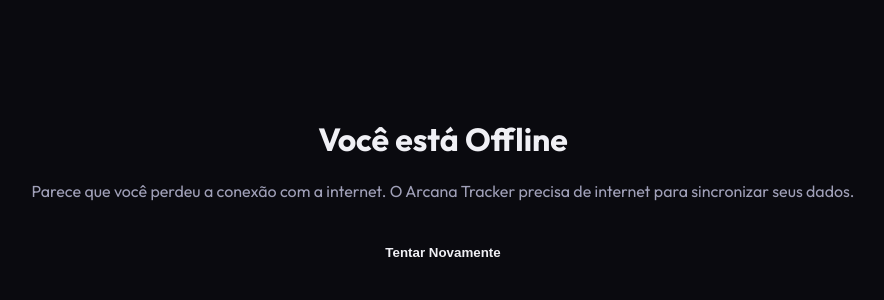
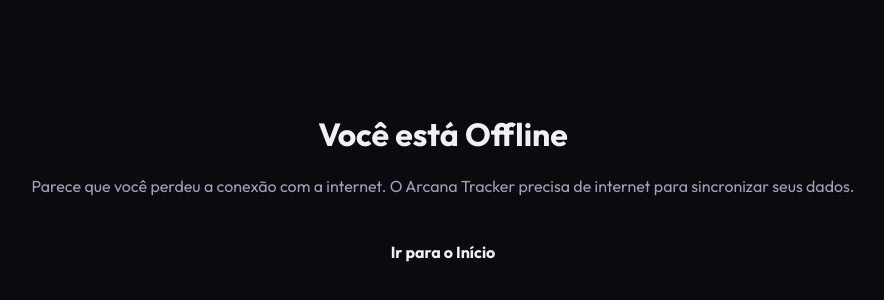
Before and after one commit to filipeaguiar/arcanatracker, a Next.js app: page /~offline in a window 1280 px wide. Shown: the part 240-540 px from the top of the page, without its empty margins (197-1081 px from the left). Built offline with nearby package versions, Linux system fonts and the light colour scheme.

Commit message:
feat: replace reload button with link to home page on offline screen

```diff
--- a/src/app/~offline/page.tsx
+++ b/src/app/~offline/page.tsx
@@ -21,8 +21,8 @@
       <p style={{ color: "var(--color-text-secondary)" }}>
         Parece que você perdeu a conexão com a internet. O Arcana Tracker precisa de internet para sincronizar seus dados.
       </p>
-      <button
-        onClick={() => window.location.reload()}
+      <a
+        href="/"
         style={{
           marginTop: "1rem",
           padding: "10px 20px",
@@ -31,10 +31,12 @@
           borderRadius: "8px",
           border: "none",
           fontWeight: "bold",
+          textDecoration: "none",
+          display: "inline-block",
         }}
       >
-        Tentar Novamente
-      </button>
+        Ir para o Início
+      </a>
     </div>
   );
 }
```
